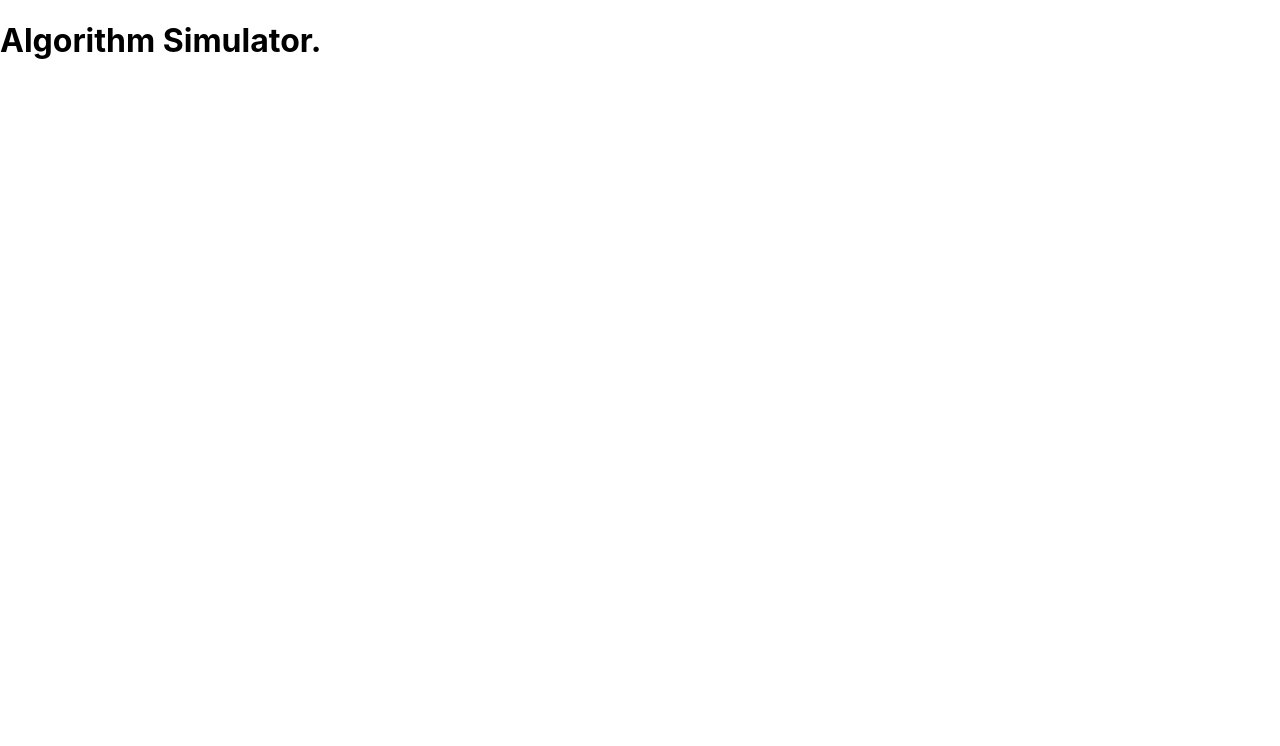
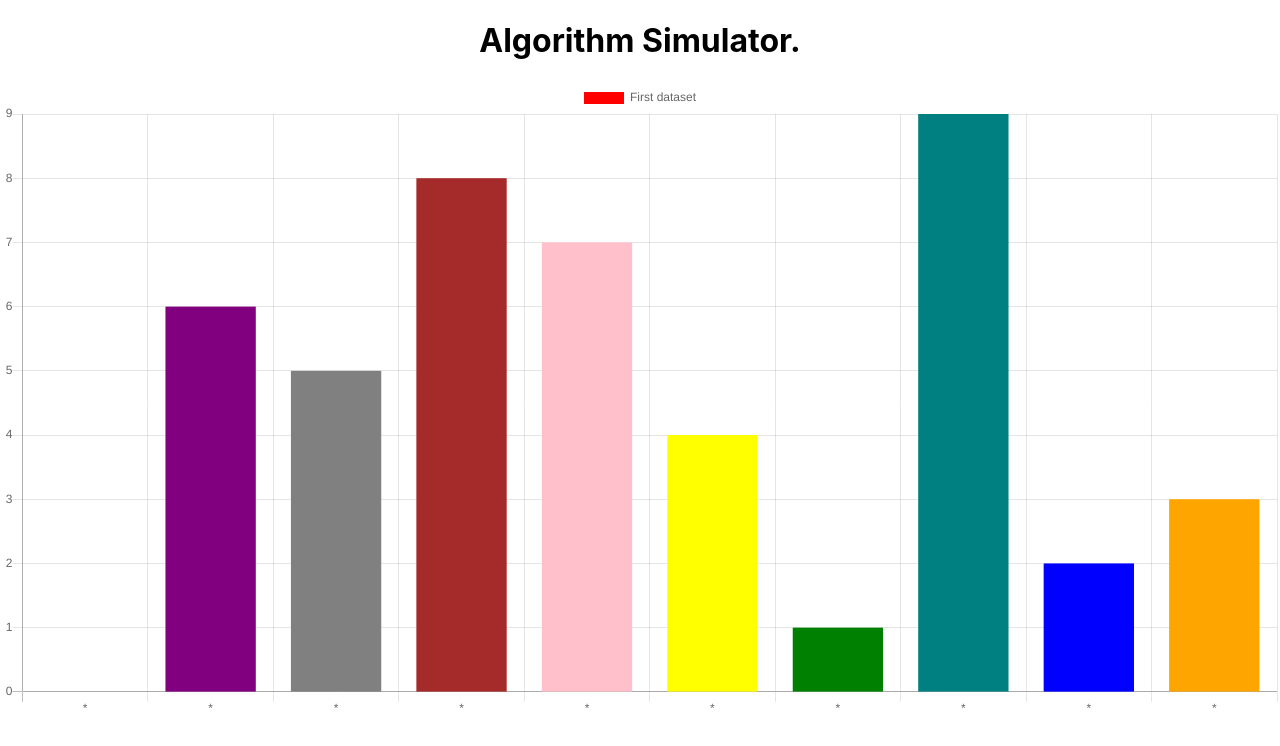
Before and after one commit to NameerWaqas/Algorithms-simulator, a React (Create React App) app: page / in a window 1280 px wide. Shown: the top 746 px of the page. Built offline with nearby package versions, Linux system fonts and the light colour scheme.

Commit message:
added a bubble sort algorithm and simulator to visualize the sorting cycles.

```diff
--- a/package.json
+++ b/package.json
@@ -6,7 +6,9 @@
     "@testing-library/jest-dom": "^4.2.4",
     "@testing-library/react": "^9.5.0",
     "@testing-library/user-event": "^7.2.1",
+    "chart.js": "^2.9.3",
     "react": "^16.13.1",
+    "react-chartjs-2": "^2.10.0",
     "react-dom": "^16.13.1",
     "react-scripts": "3.4.1"
   },
--- /dev/null
+++ b/src/Algorithms/BubbleSort.js
@@ -0,0 +1,17 @@
+export default function BubbleSort(data){
+    let snapshots = []
+    snapshots.push(data.slice())
+    for(var i=0;i<data.length;i++){
+
+      for(var j=i+1;j<data.length;j++){
+          if(data[i]>data[j]){
+            let temp = data[i];
+            data[i] = data[j]
+            data[j]=temp
+            snapshots.push(data.slice())
+          }
+        }
+      }
+
+    return snapshots
+  }
--- a/src/App.css
+++ b/src/App.css
@@ -0,0 +1,7 @@
+table{
+    width: 70vw;
+}
+
+.grey{
+    background-color: rgb(228, 228, 228);
+}
--- a/src/App.js
+++ b/src/App.js
@@ -1,13 +1,62 @@
-import React from 'react';
+import React, { useState, useEffect } from 'react';
 import './App.css';
+import { Bar } from 'react-chartjs-2'
+import BubbleSort from './Algorithms/BubbleSort'
+const generateColors =(list)=>{
+
+  let colors = ['red','green','blue','orange','yellow','grey','purple','pink','brown','teal']
+  let colorList = list.slice()
+  list.map((num,ind)=>{
+    colorList[ind] = colors[num]
+  })
+  return colorList
+}
 
 function App() {
+  let dataToSort = [6, 4, 5, 8, 7, 1, 0, 9, 2, 3]
+  let [i, setI] = useState(() => 0)
+  let BubbleSortSnapshots = BubbleSort(dataToSort.slice())
+
+  useEffect(() => {
+    let interval = setTimeout(() => {
+      if (i < BubbleSortSnapshots.length-1) {
+        setI(prevI => prevI + 1)
+        console.log(i)
+      }
+    }, 2000);
+    return () => clearInterval(interval)
+  }, [i])
+
+
+  const data = {
+    labels: ['*','*','*','*','*','*','*','*','*','*'],
+    datasets: [
+      {
+        label: "First dataset",
+        data: BubbleSortSnapshots[i],
+        fill: false,
+        backgroundColor:generateColors(BubbleSortSnapshots[i]) ,
+        borderColor: "rgb(75,192,192,1)"
+      }
+    ]
+  };
+
   return (
-    <div>
-        <h1>Algorithm Simulator.</h1>
-        {/* <button>Nameer</button> */}
+    <div
+      style={{
+        display: "flex",
+        flexDirection: "column",
+        justifyContent: "center",
+        alignItems: "center",
+      }}
+    >
+      <h1>Algorithm Simulator.</h1>
+      {/* <div > */}
+      <Bar data={data} />
+      {/* </div> */}
+
     </div>
-  )
+  );
 }
 
 export default App;
```
Also changed, not shown: src/Algorithms/SlectionSort.js (added, +20 -0 lines), 1 other file (tests, documents, lock files or other folders).
